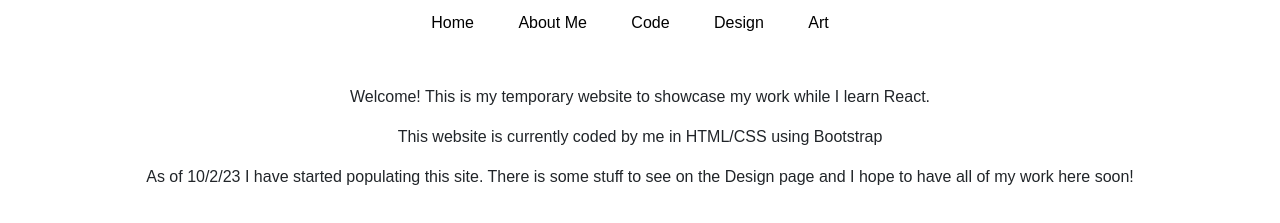
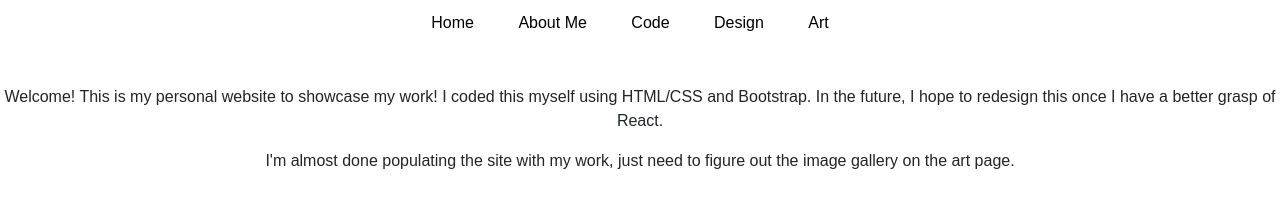
Before and after one commit to zachmarino234/Tactical-Media-Project, a plain HTML site: page index.html in a window 1280 px wide. Shown: the part 105-328 px from the top of the page. Drawn offline with nearby package versions, Linux system fonts and the light colour scheme; a web font is replaced by a local one.

Commit message:
New stuff part 2

```diff
--- a/index.html
+++ b/index.html
@@ -37,14 +37,12 @@
 
 <div>
   <p class="body-text" style="text-align: center">
-    Welcome! This is my temporary website to showcase my work while I learn
-    React.
+    Welcome! This is my personal website to showcase my work! I coded this
+    myself using HTML/CSS and Bootstrap. In the future, I hope to redesign this
+    once I have a better grasp of React.
   </p>
   <p class="body-text" style="text-align: center">
-    This website is currently coded by me in HTML/CSS using Bootstrap
-  </p>
-  <p class="body-text" style="text-align: center">
-    As of 10/2/23 I have started populating this site. There is some stuff to
-    see on the Design page and I hope to have all of my work here soon!
+    I'm almost done populating the site with my work, just need to figure out
+    the image gallery on the art page.
   </p>
 </div>
```
Also changed, not shown: Personal Website/pages/about.html (+10 -3 lines).
